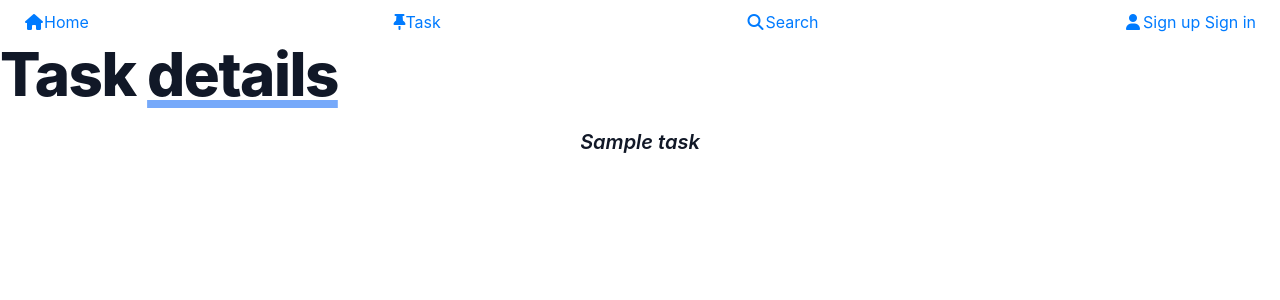
After one commit to juandiegojp/task, a Django app: page /task/1/ in a window 1280 px wide. The commit adds this page. Shown: the top 300 px of the page. Run offline with Django 4.2, Linux system fonts and the light colour scheme; tables that the repository leaves empty hold one stand-in row (values such as "Sample post"); some libraries are stand-ins or nearby versions.

Commit message:
Detalles de las tareas

```diff
--- a/djangocrud/urls.py
+++ b/djangocrud/urls.py
@@ -23,6 +23,7 @@ urlpatterns = [
     path('signup/', views.signup, name="signup"),
     path('task/', views.task, name="task"),
     path('task/create', views.create_task, name="create_task"),
+    path('task/<int:task_id>/', views.task_detail, name="task_detail"),
     path('logout/', views.signout, name="logout"),
     path('signin/', views.signin, name="signin"),
 ]
--- a/task/templates/task.html
+++ b/task/templates/task.html
@@ -8,9 +8,9 @@
     {% for task in tasks %}
     <li>
         {% if task.important %}
-        <i class="fa fa-check" aria-hidden="true"></i>{{ task.title }}
+        <a href="{% url 'task_detail' task.id %}"><i class="fa fa-check" aria-hidden="true"></i>{{ task.title }}</a>
         {% else %}
-        {{ task.title }}
+        <a href="{% url 'task_detail' task.id %}">{{ task.title }}</a>
         {% endif %}
         <em class="font-italic">{{ task.user.username }}</em>
     </li>
--- /dev/null
+++ b/task/templates/task_detail.html
@@ -0,0 +1,9 @@
+{% extends 'base.html' %}
+
+{% block content %}
+<h1 class="mb-4 text-4xl font-extrabold leading-none tracking-tight text-gray-900 md:text-5xl lg:text-6xl dark:text-white">
+    Task <span class="underline underline-offset-3 decoration-8 decoration-blue-400 dark:decoration-blue-600">details</span></h1>
+    <blockquote class="text-xl italic font-semibold text-center text-gray-900 dark:text-white">
+        <p>{{ task.title }}</p>
+    </blockquote>
+{% endblock content %}
--- a/task/views.py
+++ b/task/views.py
@@ -4,6 +4,7 @@ from django.http import HttpResponse
 from django.contrib.auth import login, logout, authenticate
 from django.shortcuts import render, redirect
 from django.db import IntegrityError
+from django.shortcuts import get_object_or_404
 from .forms import TaskForm
 from .models import Task
 
@@ -85,3 +86,9 @@ def create_task(request):
                 'form': TaskForm,
                 'error': 'Provide valide data'
             })
+
+def task_detail(request, task_id):
+    task = get_object_or_404(Task, pk=task_id)
+    return render(request, 'task_detail.html', {
+        'task': task
+    })
```
Also changed, not shown: task/migrations/0003_alter_task_datecompleted.py (added).
